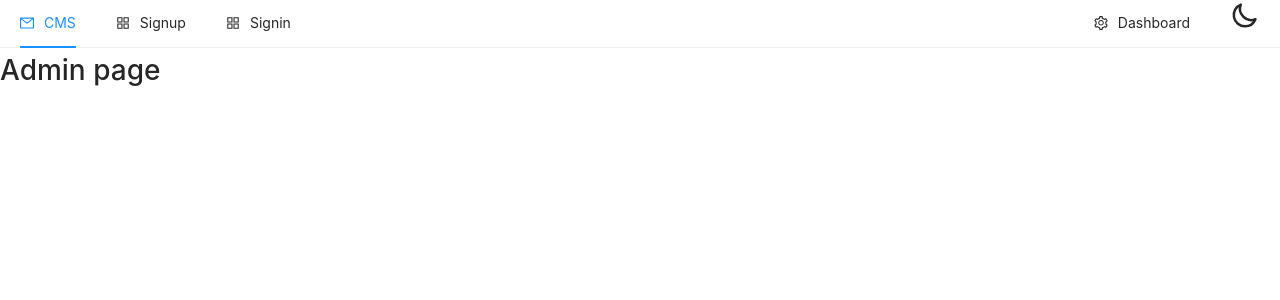
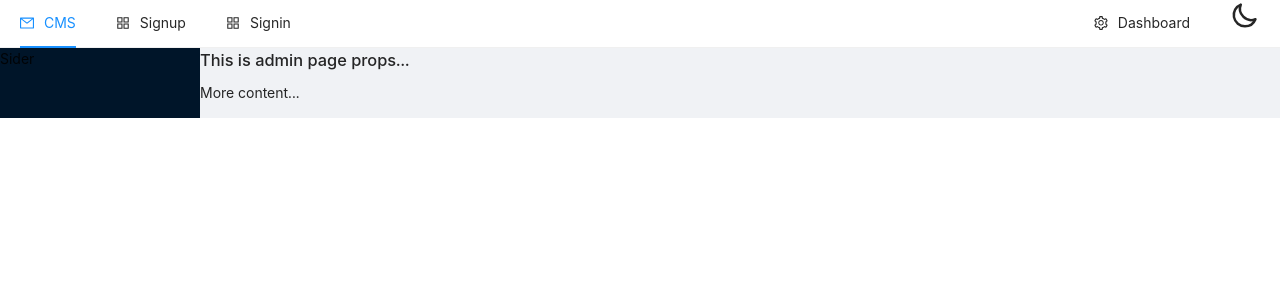
Before and after one commit to noor12401/Content-Management-System---Telegraph, a Next.js app in the folder client/: page /admin in a window 1280 px wide. Shown: the top 300 px of the page. Built offline with nearby package versions, Linux system fonts and the light colour scheme.

Commit message:
Designing Admin Dashboard

```diff
--- /dev/null
+++ b/client/components/layout/AdminLayout.js
@@ -0,0 +1,16 @@
+import { Layout } from "antd";
+
+const { Content, Sider } = Layout;
+
+function AdminLayout({ children }) {
+  return (
+    <Layout>
+      <Sider>Sider</Sider>
+      <Layout>
+        <Content>{children}</Content>
+      </Layout>
+    </Layout>
+  );
+}
+
+export default AdminLayout;
--- a/client/pages/admin/index.js
+++ b/client/pages/admin/index.js
@@ -1,8 +1,14 @@
+import { Layout } from "antd";
+import AdminLayout from "../../components/layout/AdminLayout";
+
+const { Content, Sider } = Layout;
+
 function Admin() {
   return (
-    <div>
-      <h1>Admin page</h1>
-    </div>
+    <AdminLayout>
+      <h1>This is admin page props...</h1>
+      <p>More content...</p>
+    </AdminLayout>
   );
 }
 
```
